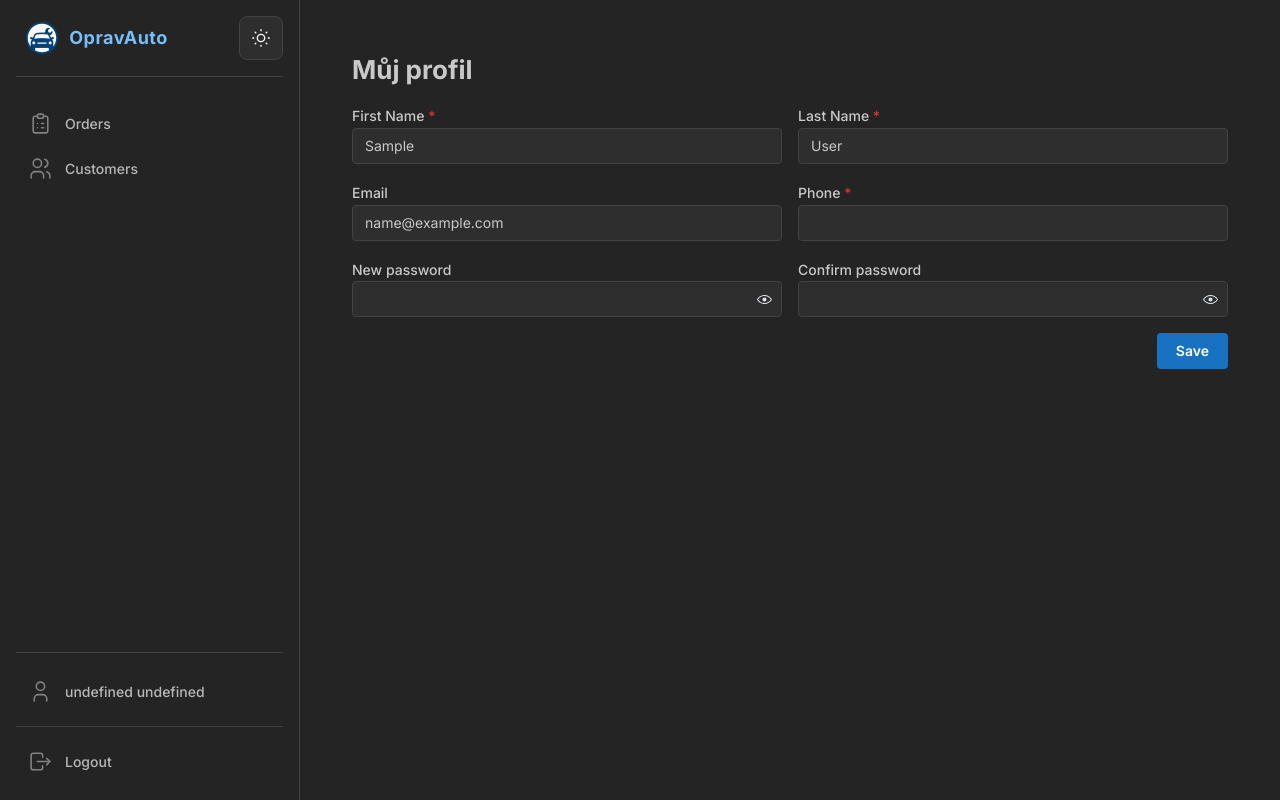
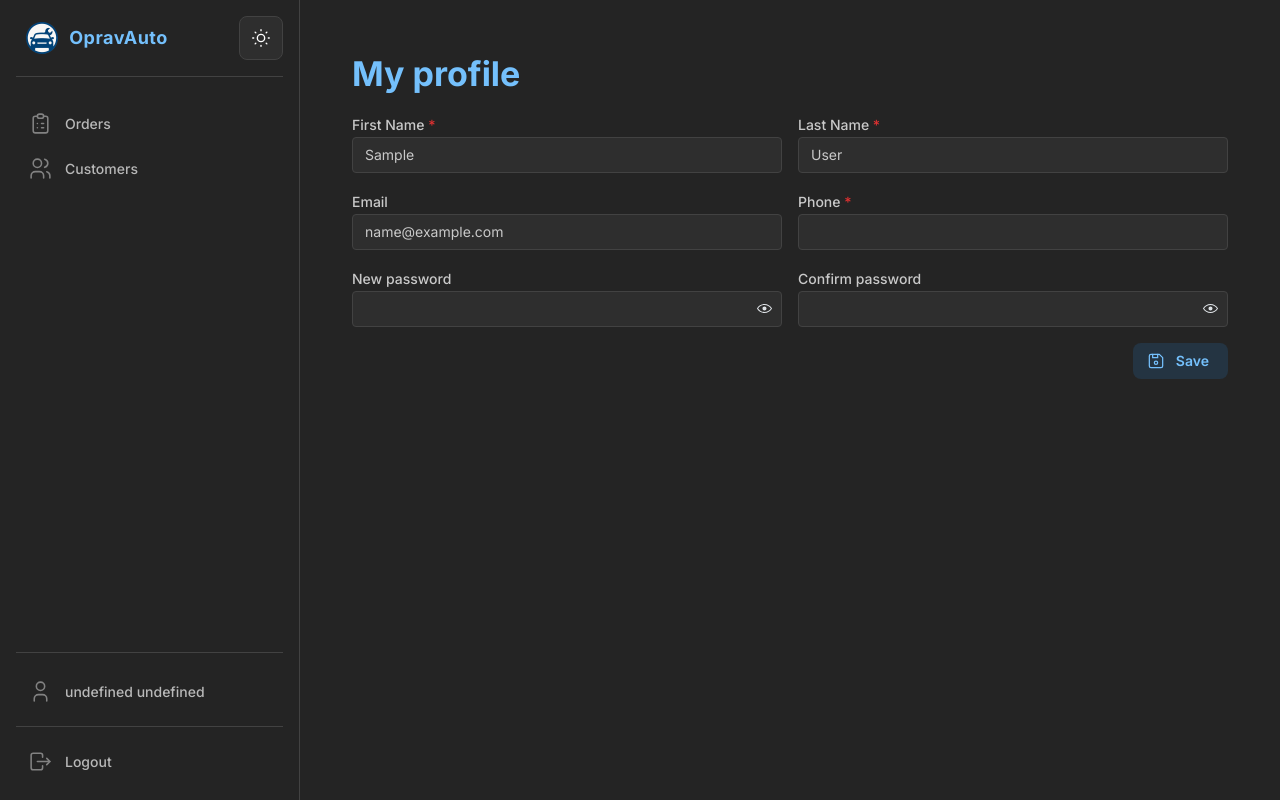
Before and after one commit to TomasHusarik/OpravAuto, a React (Vite) app in the folder client/: page /user in a window 1280 px wide. Built offline with nearby package versions, Linux system fonts and the light colour scheme; no server answers; sample sign-in values are in the browser's storage.

Commit message:
Update button styles and improve layout in CustomerDrawer and User components

```diff
--- a/client/src/components/customers/CustomerDrawer.tsx
+++ b/client/src/components/customers/CustomerDrawer.tsx
@@ -166,11 +166,11 @@ const CustomerDrawer = (props: ICustomerDrawer) => {
                         <Grid.Col span={12} style={{ display: 'flex', justifyContent: 'flex-end' }}>
                             <Button
                                 type="submit"
-                                variant="filled"
+                                variant="light"
                                 radius="md"
                                 loading={isSaving}
                                 leftSection={
-                                    <IconDeviceFloppy stroke={1.5} size={20} color="white" />
+                                    <IconDeviceFloppy stroke={1.5} size={20} />
                                 }
                             >
                                 Save
--- a/client/src/components/customers/CustomerOverview.tsx
+++ b/client/src/components/customers/CustomerOverview.tsx
@@ -3,7 +3,7 @@ import { getCustomer, deleteVehicle } from '@/utils/api'
 import { Customer } from '@/types/Customer';
 import { Vehicle } from '@/types/Vehicle'
 import { ActionIcon, Button, Grid, Table, Textarea, TextInput, Title } from '@mantine/core';
-import { IconEdit, IconTrash, IconArrowBackUp, IconAt, IconMapPin, IconPencil, IconPhone, IconUser } from '@tabler/icons-react';
+import { IconEdit, IconTrash, IconArrowBackUp, IconAt, IconMapPin, IconPencil, IconPhone, IconUser, IconPlus } from '@tabler/icons-react';
 import { getFullName } from '@/utils/helpers';
 import { useNavigate } from 'react-router';
 import CustomerDrawer from '@/components/customers/CustomerDrawer';
@@ -145,17 +145,6 @@ const CustomerOverview = (props: ICustomerOverview) => {
                 Edit
               </Button>
             </div>
-            <Button
-              variant="filled"
-              radius="md"
-              color="blue"
-              onClick={() => {
-                setSelectedVehicle(undefined);
-                setVehicleDrawer(true);
-              }}
-            >
-              Add vehicle
-            </Button>
           </Grid.Col>
           <Grid.Col span={12}>
             <Table className='table' striped highlightOnHover highlightOnHoverColor='var(--mantine-color-blue-light)'>
@@ -191,6 +180,22 @@ const CustomerOverview = (props: ICustomerOverview) => {
               </Table.Tbody>
             </Table>
           </Grid.Col>
+          <Grid.Col span={12} style={{ display: 'flex', justifyContent: 'flex-end' }}>
+            <Button
+              variant="light"
+              radius="md"
+              color="blue"
+              leftSection={
+                <IconPlus stroke={1.5} size={20} />
+              }
+              onClick={() => {
+                setSelectedVehicle(undefined);
+                setVehicleDrawer(true);
+              }}
+            >
+              Add vehicle
+            </Button>
+          </Grid.Col>
         </Grid>
       }
 
--- a/client/src/pages/User.tsx
+++ b/client/src/pages/User.tsx
@@ -3,6 +3,7 @@ import { useForm } from '@mantine/form';
 import { TextInput, Grid, Button, Title, PasswordInput } from '@mantine/core';
 import { updateCurrentUser } from '@/utils/api';
 import { useAuthContext } from '@/utils/authTypes';
+import { IconDeviceFloppy } from '@tabler/icons-react';
 
 interface CurrentUser {
   token?: string;
@@ -92,7 +93,7 @@ const User = () => {
 
   return (
     <div style={{ padding: 20 }}>
-      <Title order={2} mb={16}>Můj profil</Title>
+      <Title order={1} c="var(--mantine-color-blue-light-color)" mb="md">My profile</Title>
       <form onSubmit={form.onSubmit((v) => handleSave(v))}>
         <Grid>
           <Grid.Col span={6}>
@@ -114,11 +115,21 @@ const User = () => {
             <PasswordInput label="Confirm password" value={form.values.passwordConfirm} onChange={(e) => form.setFieldValue('passwordConfirm', e.currentTarget.value)} error={form.errors.passwordConfirm} />
           </Grid.Col>
           <Grid.Col span={12} style={{ display: 'flex', justifyContent: 'flex-end' }}>
-            <Button type="submit" loading={loading}>Save</Button>
+            <Button
+              type="submit"
+              variant="light"
+              radius="md"
+              loading={loading}
+              leftSection={
+                <IconDeviceFloppy stroke={1.5} size={20} />
+              }
+            >
+              Save
+            </Button>
           </Grid.Col>
         </Grid>
       </form>
-    </div>
+    </div >
   )
 }
 
```
Lines whose indentation alone changed are shown as unchanged.
